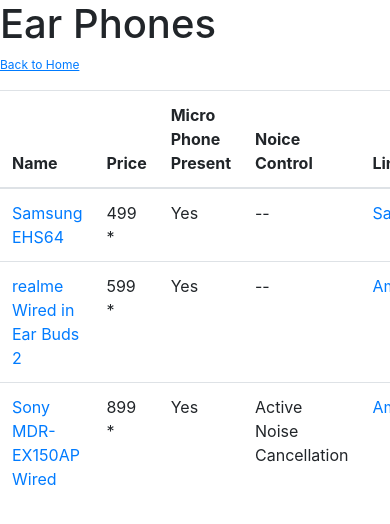
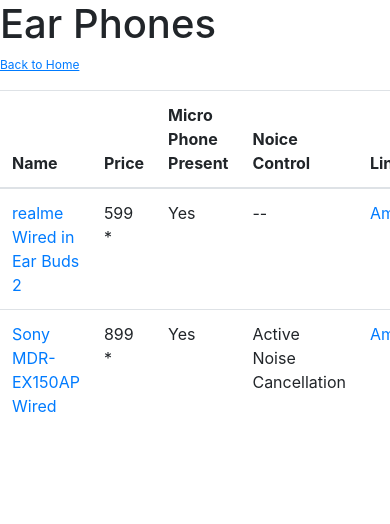
Before and after one commit to vibrant-dev/products101, a Nuxt app: page /earphones in a window 390 px wide. Shown: the top 524 px of the page. Built offline with nearby package versions, Linux system fonts and the light colour scheme.

Commit message:
Update earphones.vue
Removed samsung from earphones

```diff
--- a/pages/earphones.vue
+++ b/pages/earphones.vue
@@ -63,18 +63,6 @@
     return {
       products: [
         {
-          title: "Samsung EHS64",
-          price: "499 *",
-          micro_phone: "Yes",
-          noice_control: "--",
-          links: [
-            {
-              name: "Samsung",
-              url: "https://www.samsung.com/in/audio-sound/others/headphone-ehs64-ehs64avfbecinu/",
-            },
-          ],
-        },
-        {
           title: "realme Wired in Ear Buds 2",
           price: "599 *",
           micro_phone: "Yes",
```
